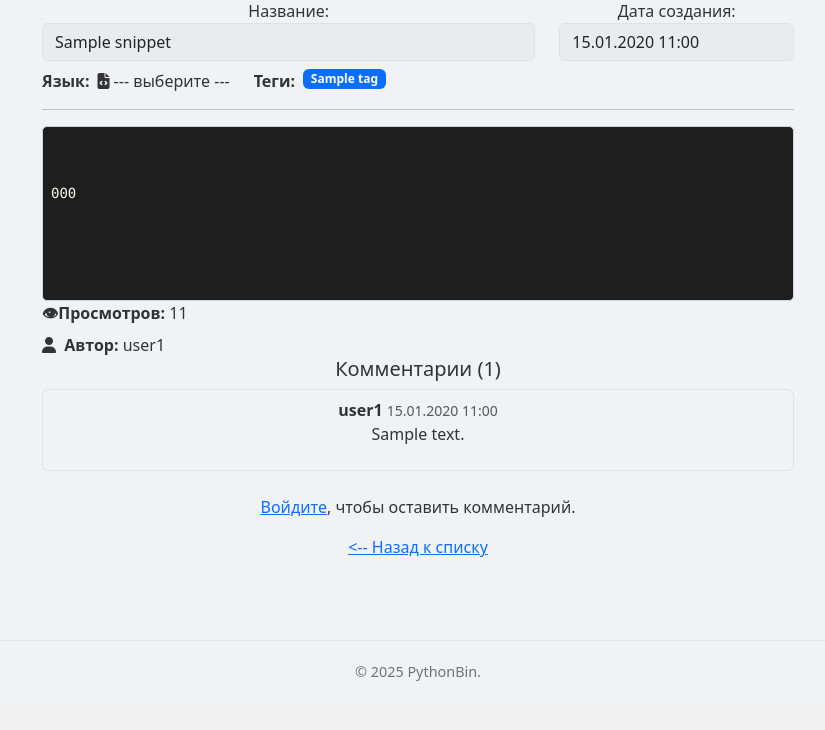
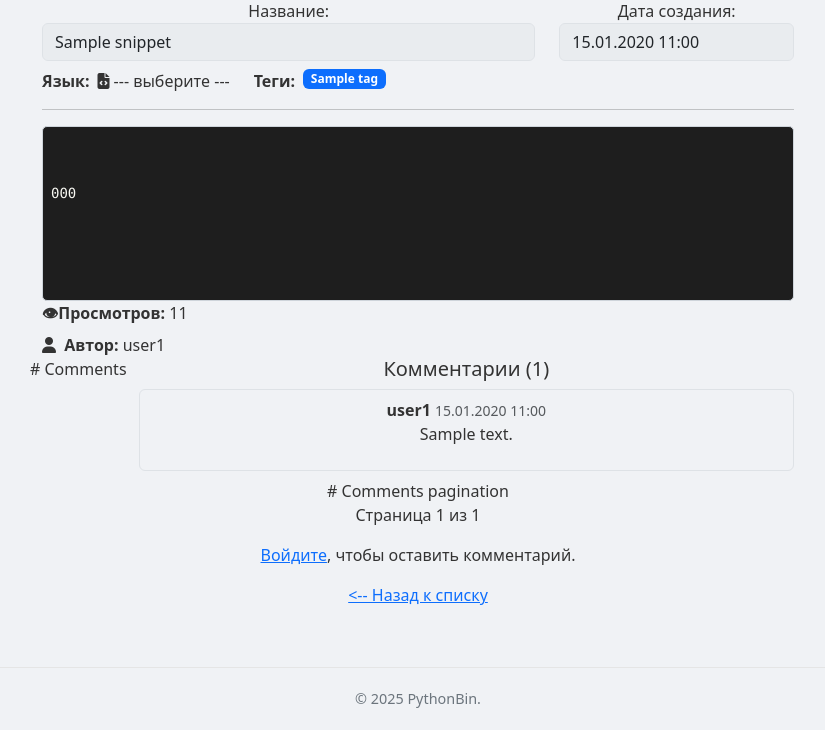
Before and after one commit to p95max/Snippets, a Django app: page /snippet/1 in a window 1280 px wide. Shown: the part 97-827 px from the top of the page, without its empty margins (222-1047 px from the left). Before the commit the page ends 778 px from the top, so only its background shows below. Run offline with Django 5.2, Linux system fonts and the light colour scheme; data comes from the database, SQL or seed files in the repository; tables that the repository leaves empty hold one stand-in row (values such as "Sample post"); parts of the project's set-up code (start-up, migrations or seed data) failed here and were passed over.

Commit message:
sort by tags added, comments pagination realised

```diff
--- a/MainApp/templates/snippet_detail.html
+++ b/MainApp/templates/snippet_detail.html
@@ -17,12 +17,14 @@
                             <i class="{% lang_icon_class snippet.lang %} me-1"></i>
                             <span class="me-4">{{ snippet.get_lang_display }}</span>
 
-                            <span class="fw-bold me-2">Теги:</span>
-                            {% for tag in snippet.tags.all %}
-                                <span class="badge bg-primary me-2 mb-1">{{ tag.name }}</span>
-                            {% empty %}
-                                <span class="text-muted">нет</span>
-                            {% endfor %}
+                        <span class="fw-bold me-2">Теги:</span>
+                        {% for tag in snippet.tags.all %}
+                            <a href="{% url 'MainApp:snippets_by_tag' tag.id %}" class="badge bg-primary me-2 mb-1 text-decoration-none">
+                                {{ tag.name }}
+                            </a>
+                        {% empty %}
+                            <span class="text-muted">нет</span>
+                        {% endfor %}
                         </div>
 
                     </div>
@@ -54,6 +56,7 @@
             <span>{{ snippet.user.username }}</span>
         </div>
 
+# Comments
         <div class="col">
             <h5>Комментарии ({{ snippet.comment_set.count }})</h5>
 
@@ -66,6 +69,17 @@
                 <p>Комментариев пока нет.</p>
             {% endfor %}
         </div>
+    </div>
+
+# Comments pagination
+    <div>
+    {% if comments_page.has_previous %}
+        <a href="?page={{ comments_page.previous_page_number }}">Назад</a>
+    {% endif %}
+    <span>Страница {{ comments_page.number }} из {{ comments_page.paginator.num_pages }}</span>
+    {% if comments_page.has_next %}
+        <a href="?page={{ comments_page.next_page_number }}">Вперёд</a>
+    {% endif %}
     </div>
 
     {% if user.is_authenticated %}
@@ -87,6 +101,8 @@
         </div>
     </div>
     {% endif %}
+
     <a href="{% url 'MainApp:snippets-list' %}"><-- Назад к списку</a>
 </div>
+
 {% endblock %}
--- a/MainApp/urls.py
+++ b/MainApp/urls.py
@@ -1,7 +1,7 @@
 from django.urls import path
 from MainApp.views import (index_page, add_snippet_page, snippet_detail,
                            edit_snippet_page, delete_snippet_page, custom_login, custom_logout, snippets_universal,
-                           custom_registration, comment_add, search_snippets, snippets_stats)
+                           custom_registration, comment_add, search_snippets, snippets_stats, snippets_by_tag)
 from django.contrib.auth.decorators import login_required
 
 app_name = 'MainApp'
@@ -13,6 +13,7 @@ urlpatterns = [
     path('snippets/stats/', snippets_stats, name='snippets-stats'),
     path('snippet/<int:id>', snippet_detail, name="snippet-detail"),
     path('search/', search_snippets, name='snippets-search'),
+    path('tag/<int:tag_id>/', snippets_by_tag, name='snippets_by_tag'),
 
     # Custom auth
     path('custom_login/', custom_login, name='custom_login'),
--- a/MainApp/views.py
+++ b/MainApp/views.py
@@ -5,7 +5,7 @@ from django.db import models
 from django.db.models import Count, Q, Avg
 from django.http import HttpResponseForbidden, HttpResponseNotAllowed
 from django.shortcuts import render, redirect, get_object_or_404
-from MainApp.models import Snippet, LANG_ICONS
+from MainApp.models import Snippet, LANG_ICONS, Tag, Comment
 from MainApp.forms import SnippetForm, UserRegistrationForm, CommentForm, SnippetSearchForm
 from django.contrib import auth
 from django.shortcuts import render, redirect
@@ -89,6 +89,11 @@ def snippet_detail(request, id):
     viewed_key = f'snippet_{id}'
     comment_form = CommentForm()
 
+    comments = Comment.objects.filter(snippet=snippet).order_by('-creation_date')
+    paginator = Paginator(comments, 5)
+    page_number = request.GET.get('page')
+    comments_page = paginator.get_page(page_number)
+
 
     if not request.session.get(viewed_key, False):
         snippet.views_count += 1
@@ -99,8 +104,24 @@ def snippet_detail(request, id):
         'pagename': f'Сниппет: {snippet.name}',
         'snippet': snippet,
         'comment_form': comment_form,
+        'comments_page': comments_page,
     }
     return render(request, 'snippet_detail.html', context)
+
+def snippets_by_tag(request, tag_id):
+    tag = get_object_or_404(Tag, id=tag_id)
+    snippets = Snippet.objects.filter(tags__id=tag_id).order_by('-creation_date')
+    paginator = Paginator(snippets, 5)
+    page_number = request.GET.get('page')
+    page_obj = paginator.get_page(page_number)
+
+    context = {
+        'page_obj': page_obj,
+        'tag': tag,
+        'count_snippets': snippets.count(),
+        'pagename': f'Сниппеты с тегом: {tag.name}',
+    }
+    return render(request, 'snippets_by_tag.html', context)
 
 def snippets_stats(request):
     total_snippets = Snippet.objects.count()
```
Also changed, not shown: MainApp/management/commands/get_users.py (added, +23 -0 lines), MainApp/templates/snippets_by_tag.html (added, +20 -0 lines).
